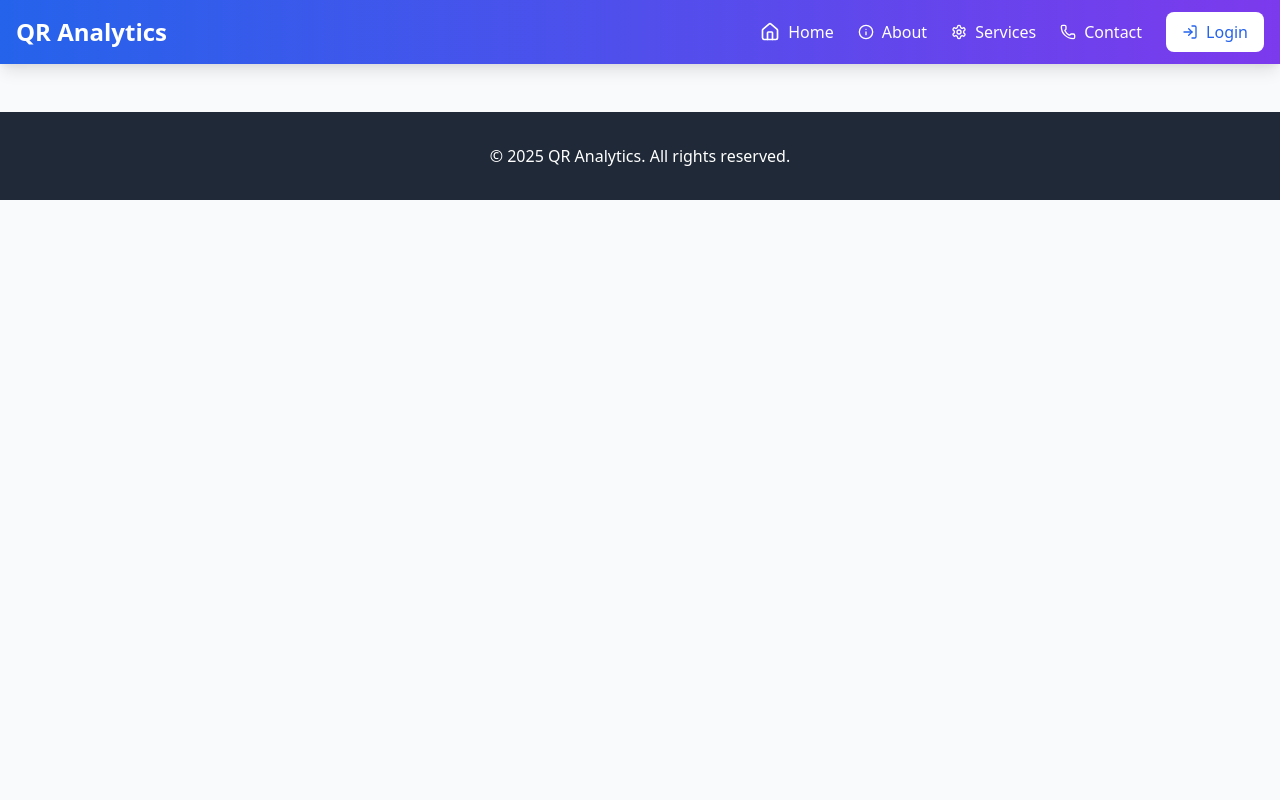
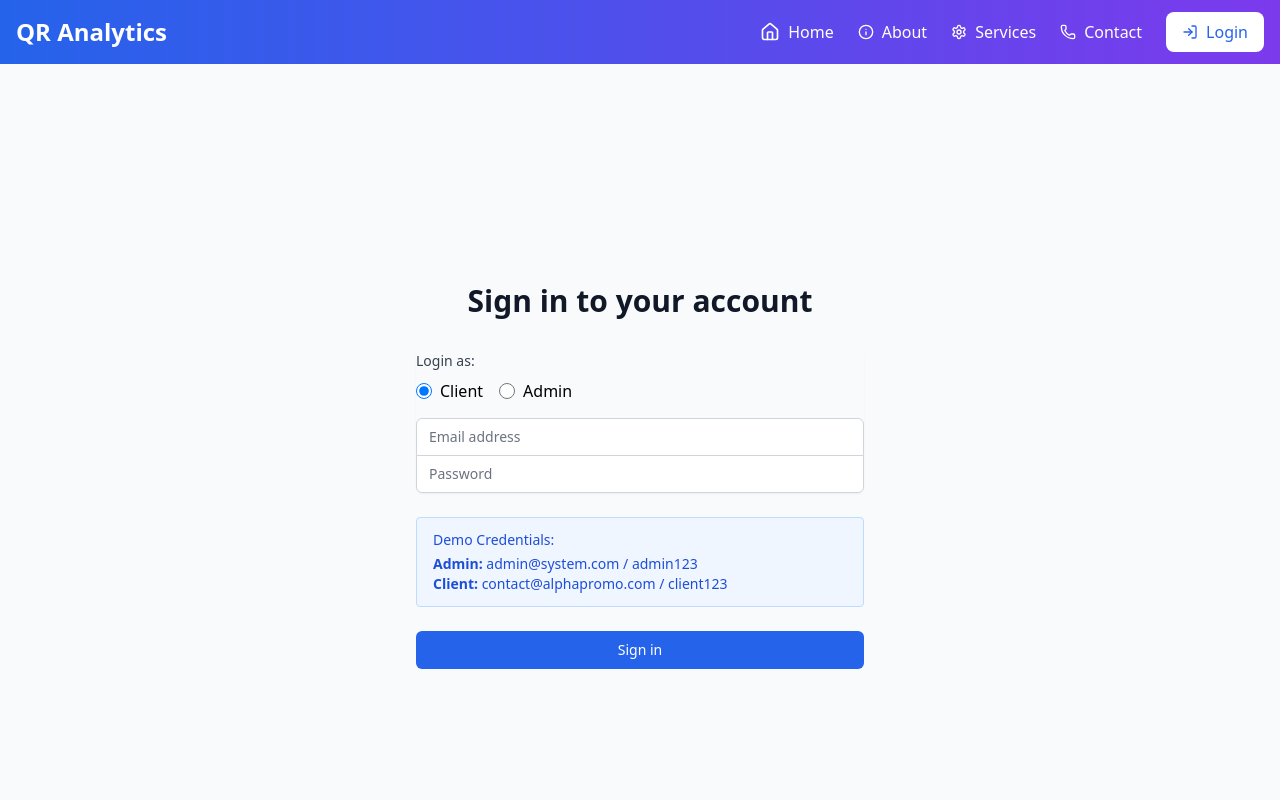
Before and after one commit to SuwilanjiTrey/qr-prototype, a React (Create React App) app: page /qr-prototype/login in a window 1280 px wide. Shown: the top 800 px of the page. Built offline with nearby package versions, Linux system fonts and the light colour scheme.

Commit message:
made the interface better

```diff
--- a/src/App.js
+++ b/src/App.js
@@ -123,7 +123,7 @@ const App = () => {
             <Route path="/qr-prototype/services" element={<ServicesPage />} />
             <Route path="/qr-prototype/contact" element={<ContactPage />} />
             <Route
-              path="/login"
+              path="/qr-prototype/login"
               element={
                 <LoginPage
                   onLogin={handleLogin}
--- a/src/components/AnA/login.jsx
+++ b/src/components/AnA/login.jsx
@@ -78,7 +78,7 @@ Debug Info:
 
         if (userData) {
           onLogin('admin', userData);
-          navigate('/admin');
+          navigate('/qr-prototype/admin');
         } else {
           setError('Invalid admin credentials - check console for details');
         }
@@ -95,7 +95,7 @@ Debug Info:
 
         if (userData) {
           onLogin('client', userData);
-          navigate('/client');
+          navigate('/qr-prototype/client');
         } else {
           setError('Invalid email or password - check console for details');
         }
```
